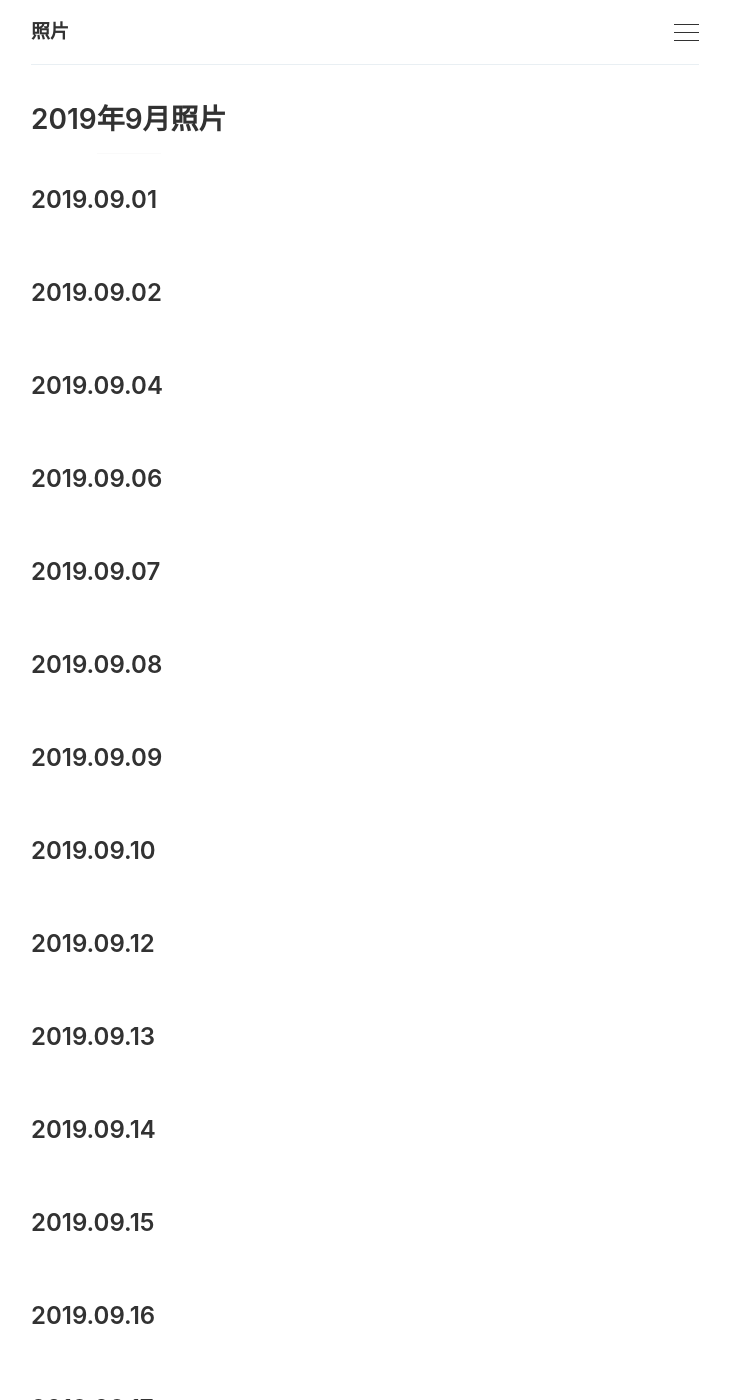
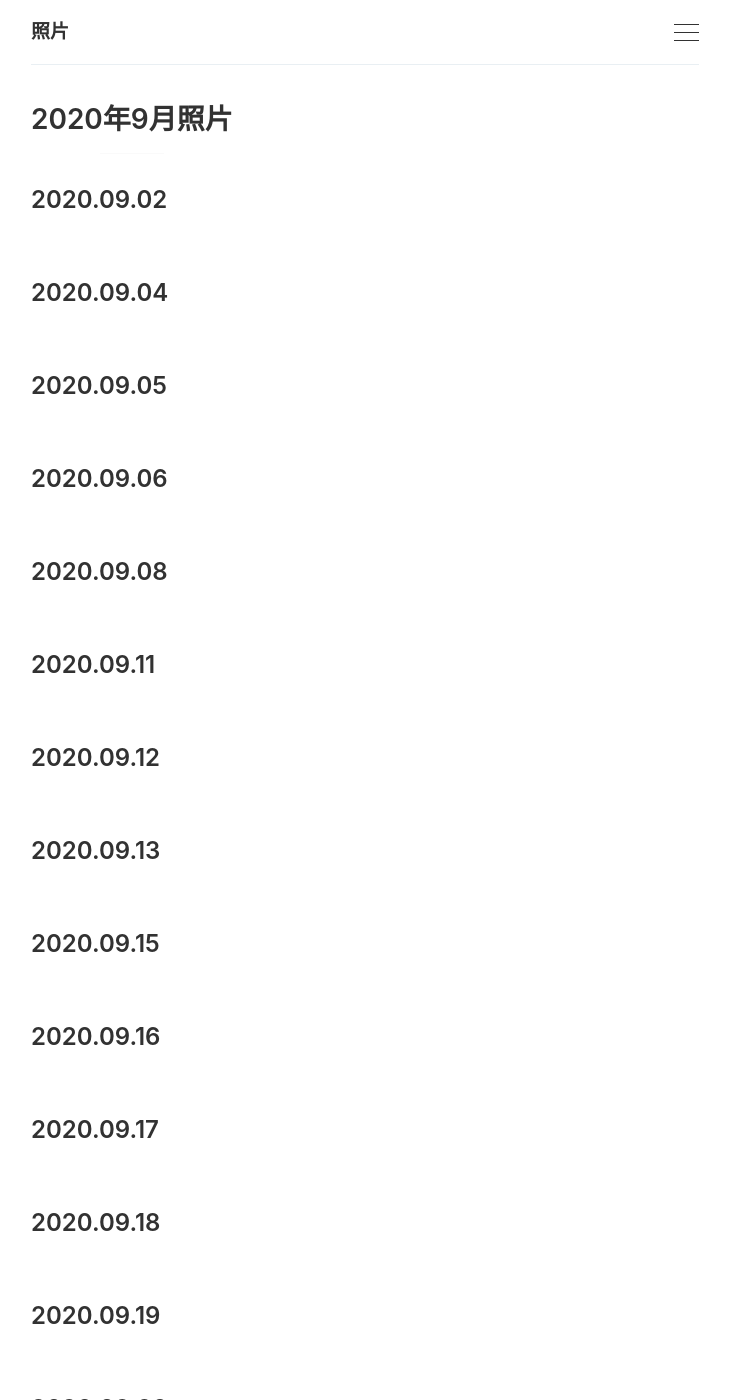
Before and after one commit to modem-56k/modem-56k.github.io, a Jekyll site: the page built from 2020/09.md, in a window 1280 px wide and 1400 px high. Shown: the whole window, without its empty margins (275-1005 px from the left). Built offline with Jekyll 4.4.1, drawn with Linux system fonts in a browser that asks for light colours; comment, search, counter and statistics services are not loaded; some of the changed text lies outside the part shown.

Commit message:
up pages

```diff
--- a/2020/09.md
+++ b/2020/09.md
@@ -1,102 +1,102 @@
 ---
 layout: post
-title: 2019年9月照片
+title: 2020年9月照片
 tags: [blog]
 image:
 ---
 
-### 2019.09.01
+### 2020.09.02
 
-<ul id="image-2019-09-01" class="image-gallery"></ul>
+<ul id="image-2020-09-02" class="image-gallery"></ul>
 
-### 2019.09.02
+### 2020.09.04
 
-<ul id="image-2019-09-02" class="image-gallery"></ul>
+<ul id="image-2020-09-04" class="image-gallery"></ul>
 
-### 2019.09.04
+### 2020.09.05
 
-<ul id="image-2019-09-04" class="image-gallery"></ul>
+<ul id="image-2020-09-05" class="image-gallery"></ul>
 
-### 2019.09.06
+### 2020.09.06
 
-<ul id="image-2019-09-06" class="image-gallery"></ul>
+<ul id="image-2020-09-06" class="image-gallery"></ul>
 
-### 2019.09.07
+### 2020.09.08
 
-<ul id="image-2019-09-07" class="image-gallery"></ul>
+<ul id="image-2020-09-08" class="image-gallery"></ul>
 
-### 2019.09.08
+### 2020.09.11
 
-<ul id="image-2019-09-08" class="image-gallery"></ul>
+<ul id="image-2020-09-11" class="image-gallery"></ul>
 
-### 2019.09.09
+### 2020.09.12
 
-<ul id="image-2019-09-09" class="image-gallery"></ul>
+<ul id="image-2020-09-12" class="image-gallery"></ul>
 
-### 2019.09.10
+### 2020.09.13
 
-<ul id="image-2019-09-10" class="image-gallery"></ul>
+<ul id="image-2020-09-13" class="image-gallery"></ul>
 
-### 2019.09.12
+### 2020.09.15
 
-<ul id="image-2019-09-12" class="image-gallery"></ul>
+<ul id="image-2020-09-15" class="image-gallery"></ul>
 
-### 2019.09.13
+### 2020.09.16
 
-<ul id="image-2019-09-13" class="image-gallery"></ul>
+<ul id="image-2020-09-16" class="image-gallery"></ul>
 
-### 2019.09.14
+### 2020.09.17
 
-<ul id="image-2019-09-14" class="image-gallery"></ul>
+<ul id="image-2020-09-17" class="image-gallery"></ul>
 
-### 2019.09.15
+### 2020.09.18
 
-<ul id="image-2019-09-15" class="image-gallery"></ul>
+<ul id="image-2020-09-18" class="image-gallery"></ul>
 
-### 2019.09.16
+### 2020.09.19
 
-<ul id="image-2019-09-16" class="image-gallery"></ul>
+<ul id="image-2020-09-19" class="image-gallery"></ul>
 
-### 2019.09.17
+### 2020.09.20
 
-<ul id="image-2019-09-17" class="image-gallery"></ul>
+<ul id="image-2020-09-20" class="image-gallery"></ul>
 
-### 2019.09.18
+### 2020.09.21
 
-<ul id="image-2019-09-18" class="image-gallery"></ul>
+<ul id="image-2020-09-21" class="image-gallery"></ul>
 
-### 2019.09.19
+### 2020.09.22
 
-<ul id="image-2019-09-19" class="image-gallery"></ul>
+<ul id="image-2020-09-22" class="image-gallery"></ul>
 
-### 2019.09.20
+### 2020.09.23
 
-<ul id="image-2019-09-20" class="image-gallery"></ul>
+<ul id="image-2020-09-23" class="image-gallery"></ul>
 
-### 2019.09.21
+### 2020.09.24
 
-<ul id="image-2019-09-21" class="image-gallery"></ul>
+<ul id="image-2020-09-24" class="image-gallery"></ul>
 
-### 2019.09.23
+### 2020.09.25
 
-<ul id="image-2019-09-23" class="image-gallery"></ul>
+<ul id="image-2020-09-25" class="image-gallery"></ul>
 
-### 2019.09.25
+### 2020.09.26
 
-<ul id="image-2019-09-25" class="image-gallery"></ul>
+<ul id="image-2020-09-26" class="image-gallery"></ul>
 
-### 2019.09.26
+### 2020.09.27
 
-<ul id="image-2019-09-26" class="image-gallery"></ul>
+<ul id="image-2020-09-27" class="image-gallery"></ul>
 
-### 2019.09.27
+### 2020.09.28
 
-<ul id="image-2019-09-27" class="image-gallery"></ul>
+<ul id="image-2020-09-28" class="image-gallery"></ul>
 
-### 2019.09.28
+### 2020.09.29
 
-<ul id="image-2019-09-28" class="image-gallery"></ul>
+<ul id="image-2020-09-29" class="image-gallery"></ul>
 
-### 2019.09.29
+### 2020.09.30
 
-<ul id="image-2019-09-29" class="image-gallery"></ul>
+<ul id="image-2020-09-30" class="image-gallery"></ul>
```
Also changed, not shown: 2020/10.md (+55 -47 lines).
